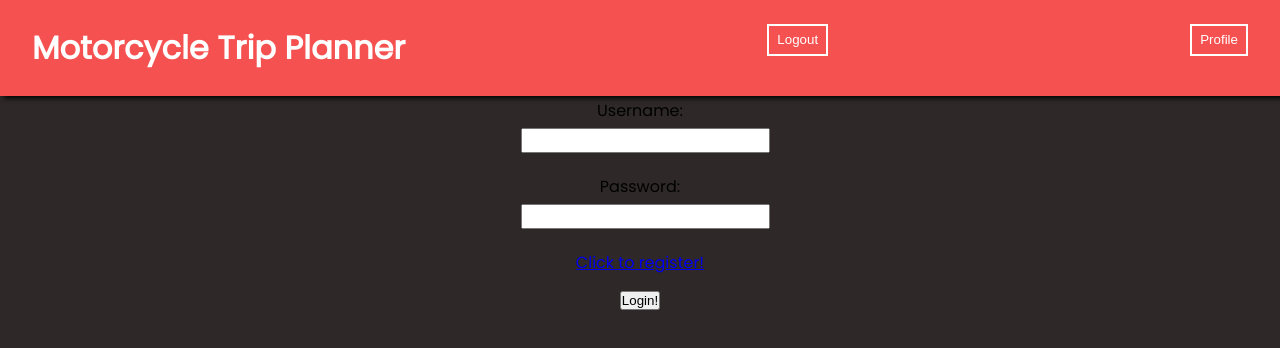
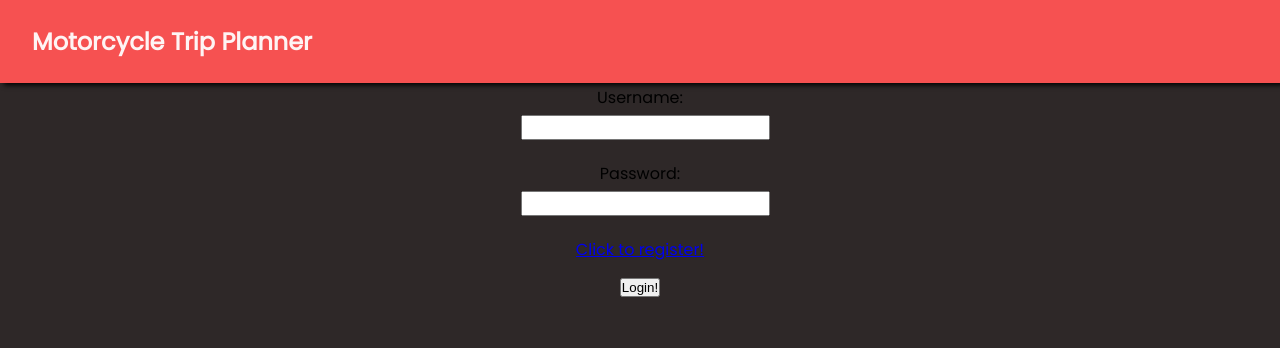
Before and after one commit to michael-prye/dcc-capstone-project, a React (Create React App) app in the folder frontend/: page /login in a window 1280 px wide. Shown: the top 348 px of the page. Built offline with nearby package versions, Linux system fonts and the light colour scheme; no server answers.

Commit message:
Added conditonal rendering for NavBar if user is logged in

```diff
--- a/frontend/src/components/NavBar/NavBar.jsx
+++ b/frontend/src/components/NavBar/NavBar.jsx
@@ -25,7 +25,8 @@ const Navbar = (props) => {
   return (
 
     <div className="navBar">
-      <Container>
+      {user
+      ?<Container>
       <Row bsPrefix="custom-row">
 
         <Col>
@@ -42,6 +43,10 @@ const Navbar = (props) => {
         </Col>
       </Row>
     </Container>
+    : <h2><b>Motorcycle Trip Planner</b></h2>}
+
+
+
     </div>
   );
 };
```
Lines whose indentation alone changed are shown as unchanged.
